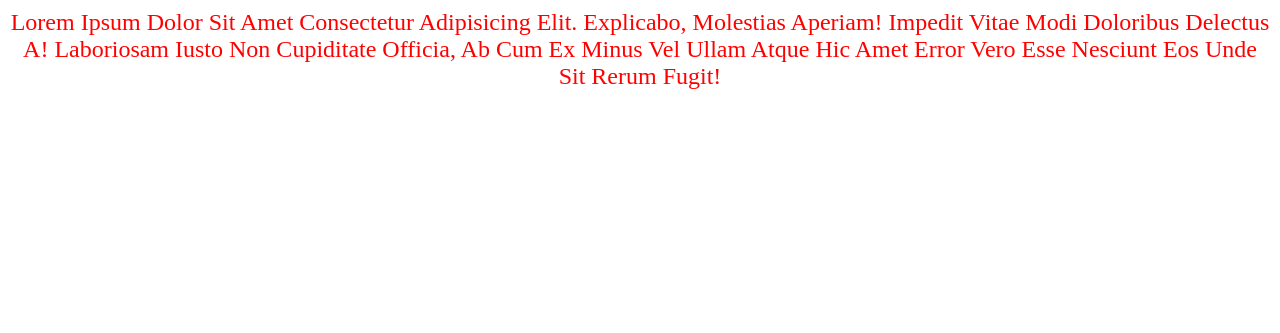
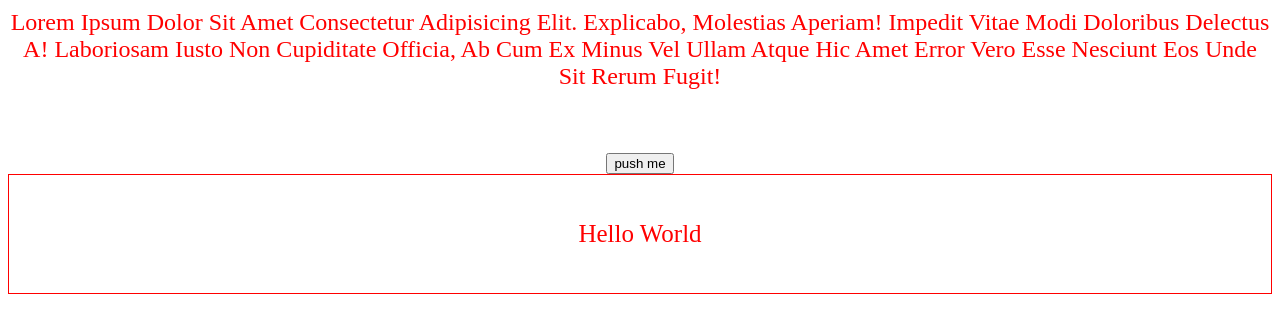
Before and after one commit to mujahidtemp404/project01, a plain HTML site: page index.html in a window 1280 px wide. Shown: the part 93-426 px from the top of the page. Drawn offline with Linux system fonts and the light colour scheme.

Commit message:
second commit

```diff
--- a/index.html
+++ b/index.html
@@ -10,5 +10,10 @@
     <h2>mujahid</h2>
     <p>Lorem ipsum dolor sit amet consectetur adipisicing elit. Explicabo, molestias aperiam! Impedit vitae modi doloribus delectus a! Laboriosam iusto non cupiditate officia, ab cum ex minus vel ullam atque hic amet error vero esse nesciunt eos unde sit rerum fugit!</p>
     <marquee behavior="" direction="">walecome to my wabe site</marquee>
+    <button>push me</button>
+    <div class="nav">
+        <p>hello world</p>
+    </div>
+
 </body>
 </html>
--- a/style.css
+++ b/style.css
@@ -4,3 +4,12 @@ body{
     text-transform: capitalize;
     color: red;
 }
+.nav {
+    border: 1px solid red;
+    padding: 20px;
+
+}
+.nav p{
+    font-size: 25px;
+    color: red;
+}
```
